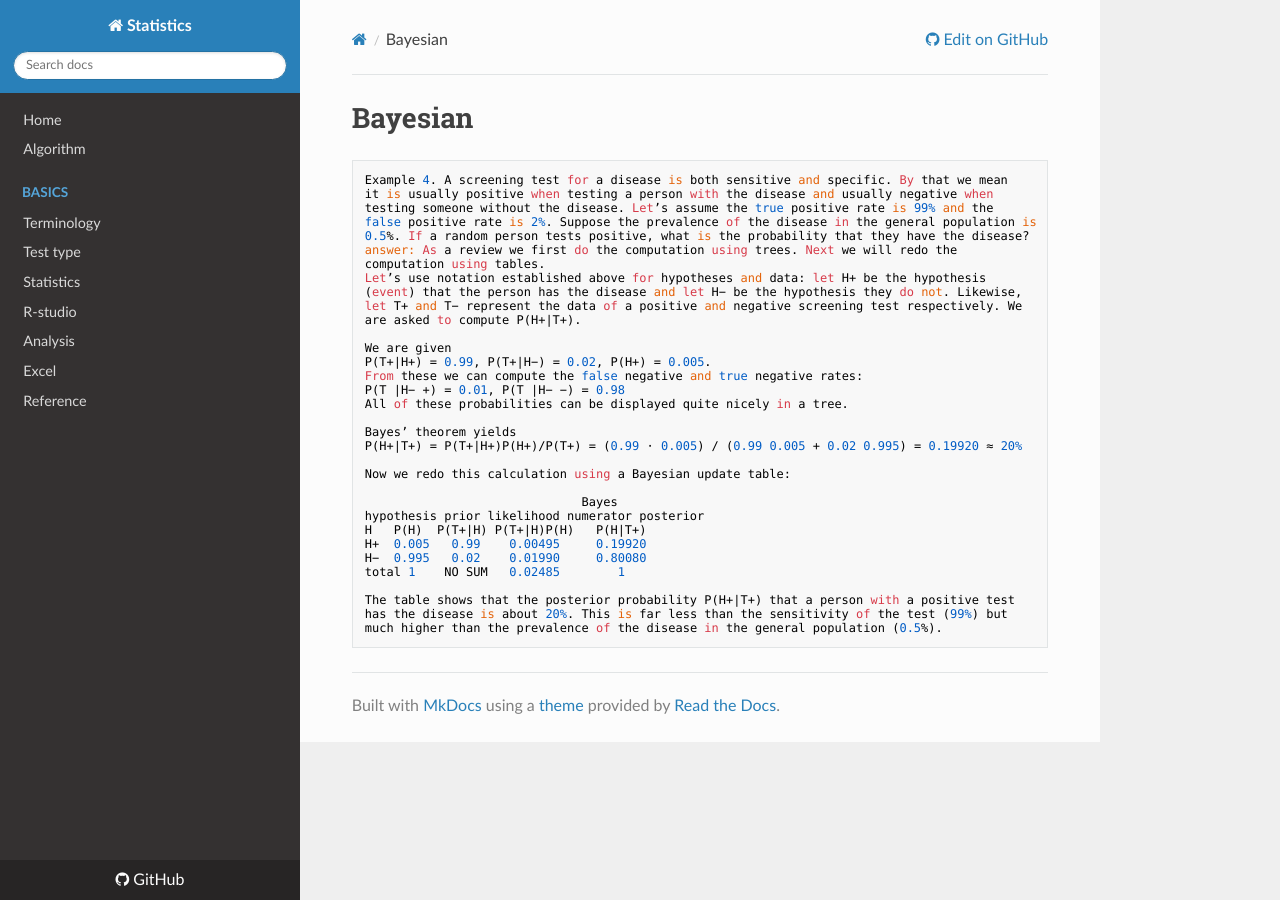
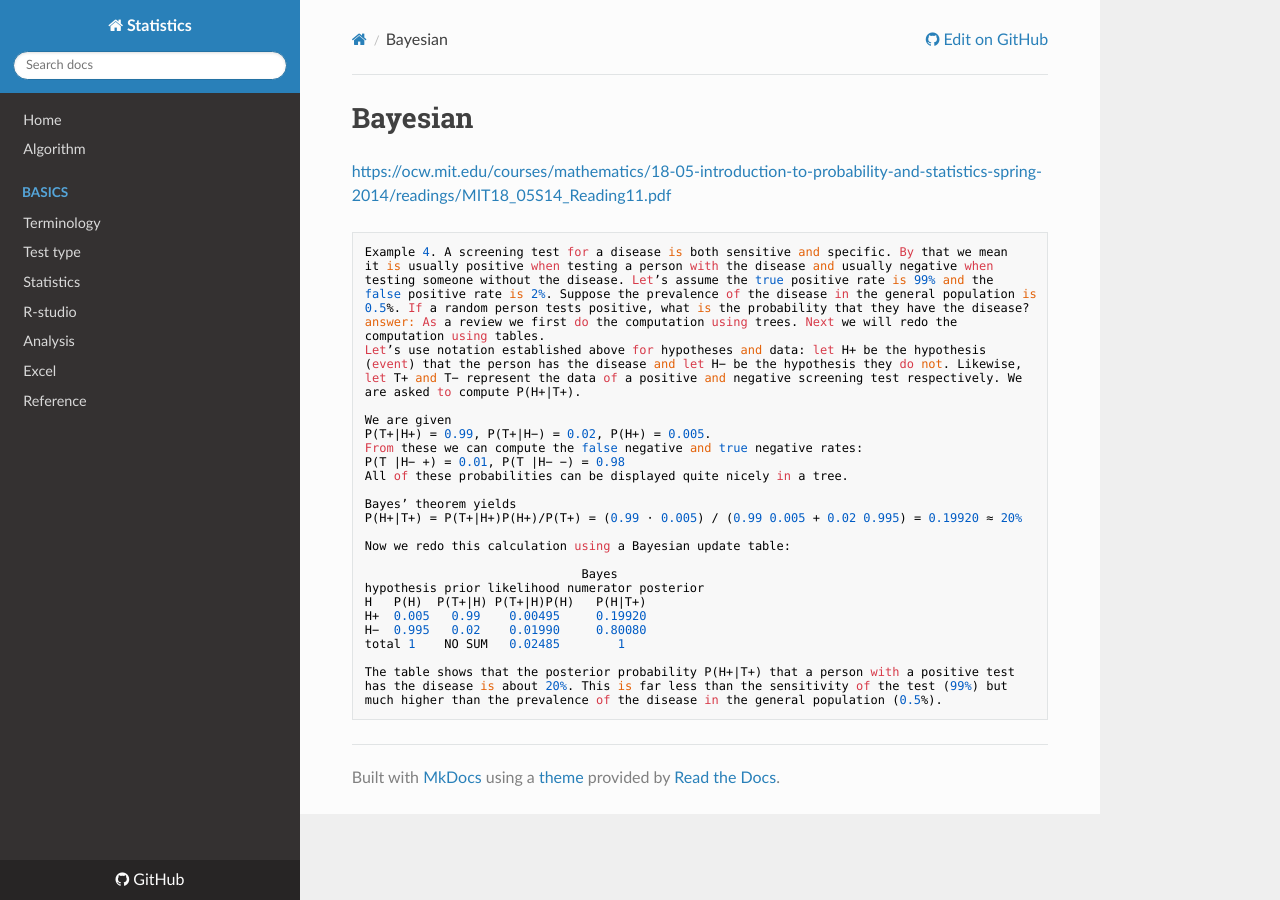
Before and after one commit to WonyoungCho/Statistics, an MkDocs documentation site: the page built from docs/bayes.md, in a window 1280 px wide. Built offline with MkDocs 1.6.1, drawn with Linux system fonts in a browser that asks for light colours; nearby versions of some CDN libraries; old or Windows-style settings are respelled for this version of MkDocs.

Commit message:
Update bayes.md

````diff
--- a/docs/bayes.md
+++ b/docs/bayes.md
@@ -1,4 +1,5 @@
 # Bayesian
+<https://ocw.mit.edu/courses/mathematics/18-05-introduction-to-probability-and-statistics-spring-2014/readings/MIT18_05S14_Reading11.pdf>
 ```
 Example 4. A screening test for a disease is both sensitive and specific. By that we mean
 it is usually positive when testing a person with the disease and usually negative when
````
